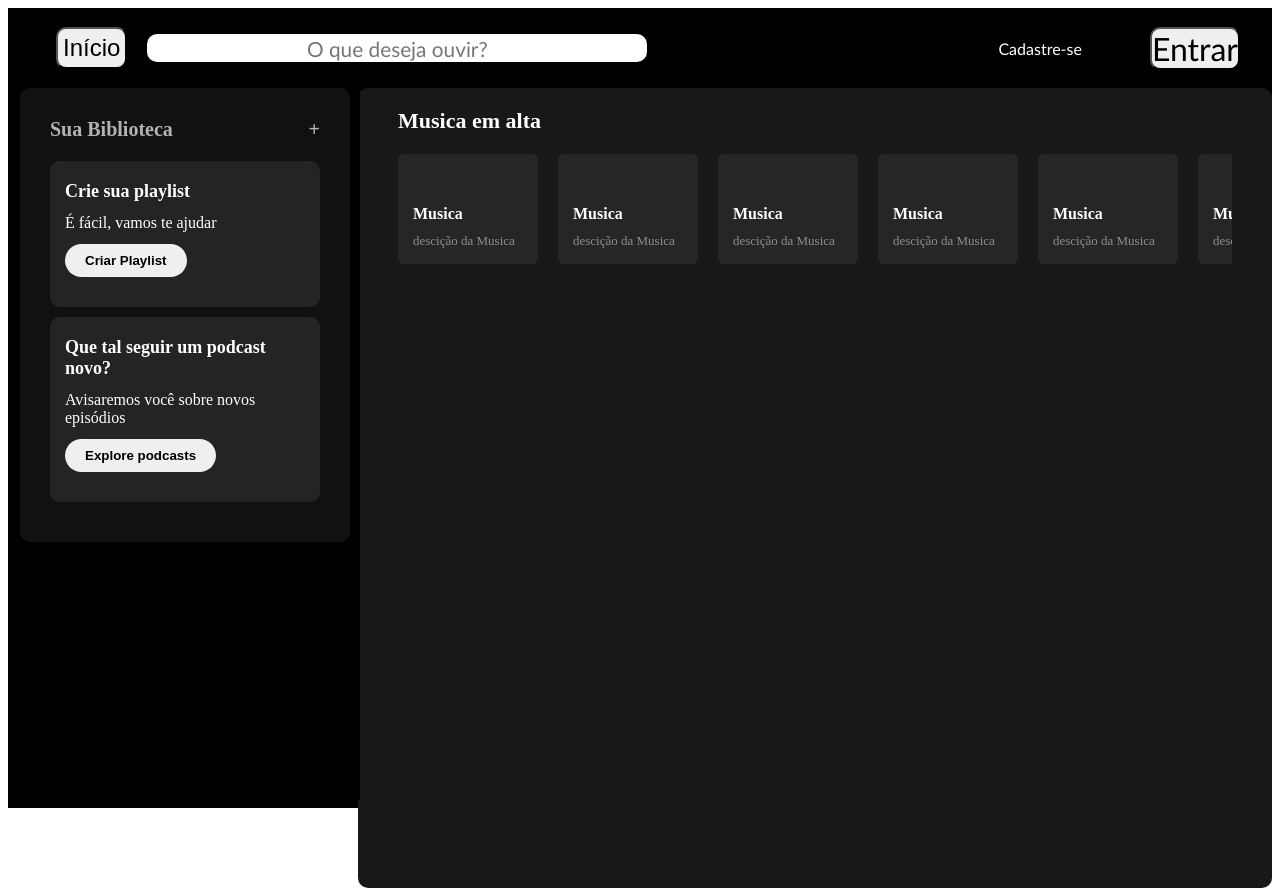
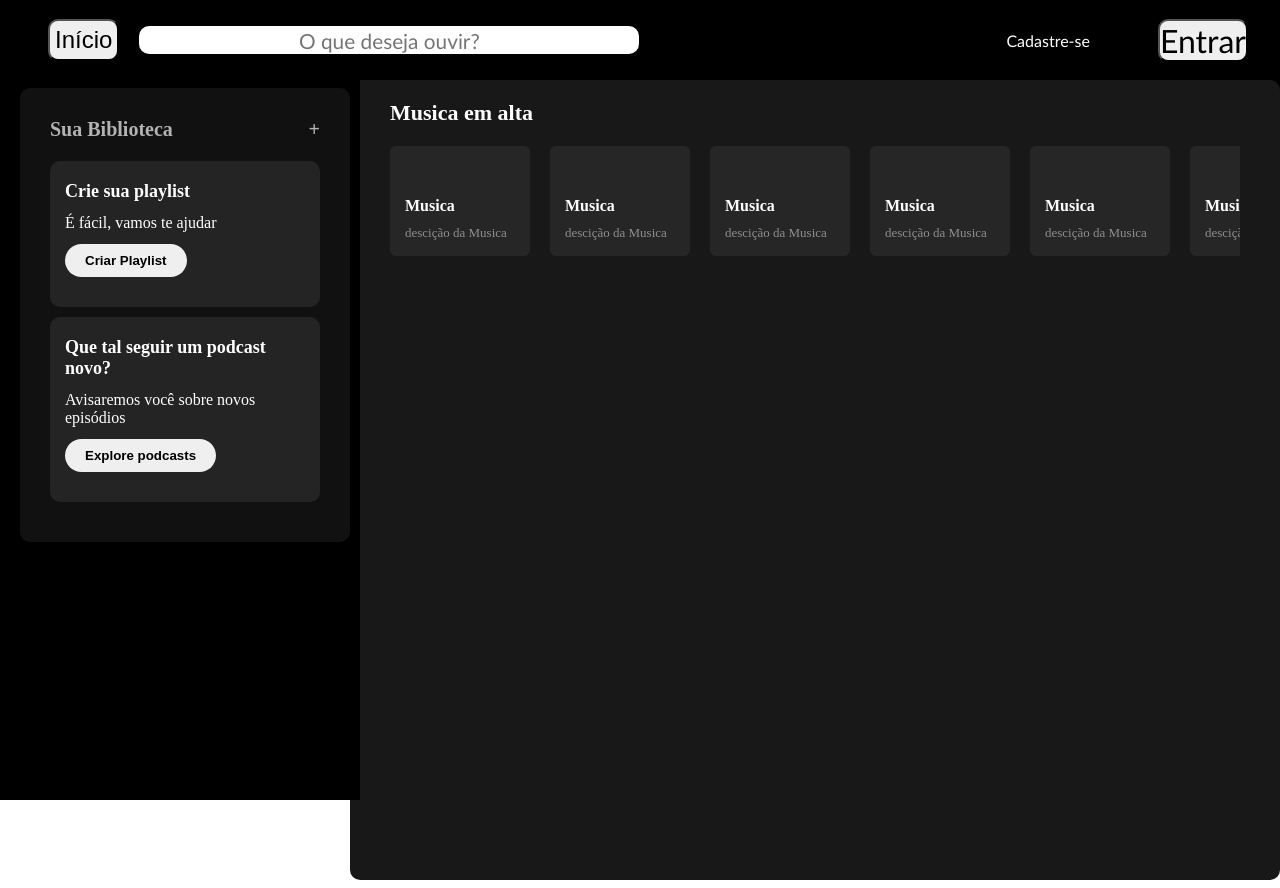
Before and after one commit to SamuelHansen1107/spotifei-frontend-senac, an Angular app: page / in a window 1280 px wide. Built offline with nearby package versions, Linux system fonts and the light colour scheme.

Commit message:
Alteração no styles.css

```diff
--- a/src/styles.css
+++ b/src/styles.css
@@ -1 +1,6 @@
 /* You can add global styles to this file, and also import other style files */
+*
+{
+    margin: 0;
+    padding: 0;
+}
```
